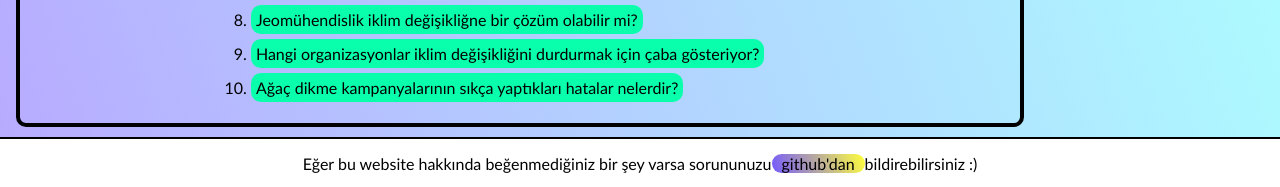
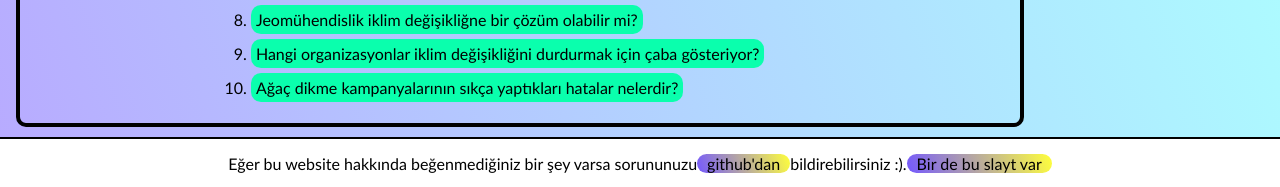
Before and after one commit to Murat-Karakaya/iklimsel-farkindalik, a plain HTML site: page index.html in a window 1280 px wide. Shown: the part 4164-4351 px from the top of the page. Drawn offline with Linux system fonts and the light colour scheme.

Commit message:
Updated index.html with an added slayt

```diff
--- a/index.html
+++ b/index.html
@@ -207,7 +207,7 @@
 
 
   <footer>
-    Eğer bu website hakkında beğenmediğiniz bir şey varsa sorununuzu <a href="https://github.com/Murat-Karakaya/iklimsel-yenilik/issues" target="_blank" class="colorfull-phrase">github'dan</a> bildirebilirsiniz :)
+    Eğer bu website hakkında beğenmediğiniz bir şey varsa sorununuzu <a href="https://github.com/Murat-Karakaya/iklimsel-yenilik/issues" target="_blank" class="colorfull-phrase">github'dan</a> bildirebilirsiniz :). <a href="https://www.figma.com/file/6qZUmtNAXtqw07wMCmm6wq/Untitled?type=design&node-id=0%3A1&mode=design&t=Bwl5DFYWwTD9Jjex-1" target="_blank" class="colorfull-phrase">Bir de bu slayt var </a>
   </footer>
 
 </body>
```
